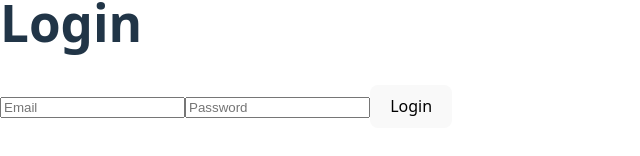
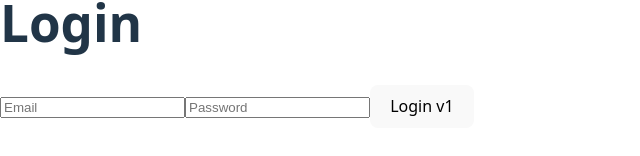
Before and after one commit to virajjayarathna/todo_app_fonrtend, a React (Vite) app: page /login in a window 1280 px wide. Shown: the part 356-512 px from the top of the page, without its empty margins (0-640 px from the left). Built offline with nearby package versions, Linux system fonts and the light colour scheme.

Commit message:
check vercel deployment

```diff
--- a/src/pages/Login.jsx
+++ b/src/pages/Login.jsx
@@ -5,7 +5,7 @@
         <form>
           <input type="email" placeholder="Email" required />
           <input type="password" placeholder="Password" required />
-          <button type="submit">Login</button>
+          <button type="submit">Login v1</button>
         </form>
       </div>
     );
```
